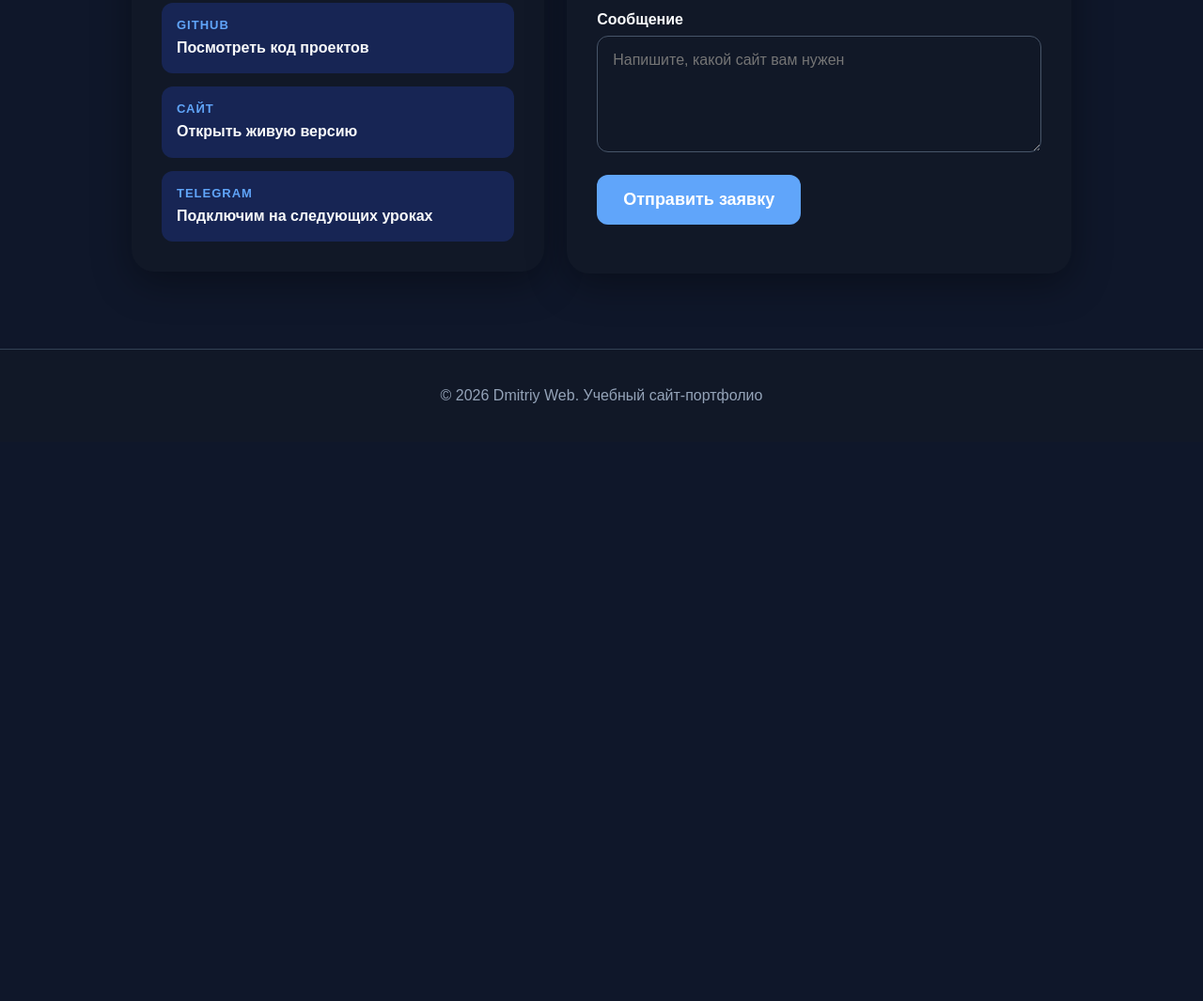
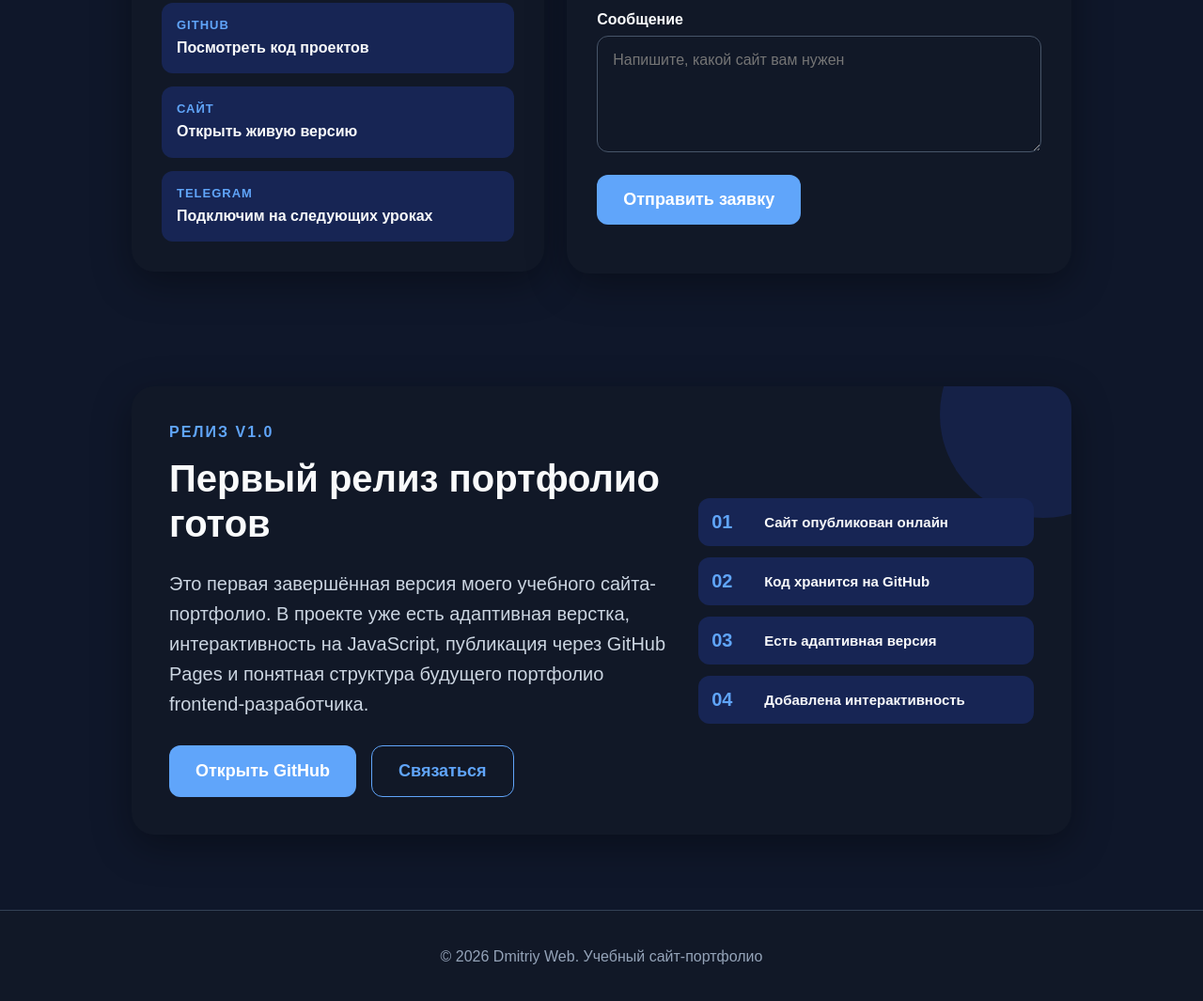
Before and after one commit to nefrit333-cpu/my-first-site, a plain HTML site: page index.html in a window 1280 px wide. Shown: the part 5623-6688 px from the top of the page at 94% size. Before the commit the page ends 6093 px from the top, so only its background shows below. Drawn offline with Linux system fonts and the light colour scheme.

Commit message:
Добавил блок релиза v1.0

```diff
--- a/index.html
+++ b/index.html
@@ -651,6 +651,61 @@
       </div>
     </section>
 
+    <section class="section release-section">
+      <div class="section-container">
+        <div class="release-card">
+          <div class="release-content">
+            <p class="label">Релиз v1.0</p>
+
+            <h2 class="section-title">Первый релиз портфолио готов</h2>
+
+            <p class="section-text">
+              Это первая завершённая версия моего учебного сайта-портфолио. В проекте уже есть
+              адаптивная верстка, интерактивность на JavaScript, публикация через GitHub Pages
+              и понятная структура будущего портфолио frontend-разработчика.
+            </p>
+
+            <div class="release-actions">
+              <a
+                class="button"
+                href="https://github.com/nefrit333-cpu/my-first-site"
+                target="_blank"
+                rel="noopener noreferrer"
+              >
+                Открыть GitHub
+              </a>
+
+              <a class="button-secondary" href="#contacts">
+                Связаться
+              </a>
+            </div>
+          </div>
+
+          <div class="release-points">
+            <div class="release-point">
+              <strong>01</strong>
+              <span>Сайт опубликован онлайн</span>
+            </div>
+
+            <div class="release-point">
+              <strong>02</strong>
+              <span>Код хранится на GitHub</span>
+            </div>
+
+            <div class="release-point">
+              <strong>03</strong>
+              <span>Есть адаптивная версия</span>
+            </div>
+
+            <div class="release-point">
+              <strong>04</strong>
+              <span>Добавлена интерактивность</span>
+            </div>
+          </div>
+        </div>
+      </div>
+    </section>
+
   </main>
 
   <footer class="footer">
--- a/style.css
+++ b/style.css
@@ -212,7 +212,8 @@ body.modal-is-open {
 .project-card,
 .faq-item,
 .contact-info,
-.contact-form {
+.contact-form,
+.release-card {
   background: var(--color-white);
   border-radius: var(--radius-large);
   box-shadow: var(--shadow-card);
@@ -239,7 +240,8 @@ body.modal-is-open {
 .project-card:hover,
 .faq-item:hover,
 .contact-info:hover,
-.contact-form:hover {
+.contact-form:hover,
+.release-card:hover {
   transform: translateY(-4px);
   box-shadow: var(--shadow-card-hover);
 }
@@ -986,6 +988,73 @@ h2,
   font-weight: 700;
 }
 
+.release-section {
+  padding-top: 40px;
+}
+
+.release-card {
+  padding: 40px;
+  display: grid;
+  grid-template-columns: 1.2fr 0.8fr;
+  gap: 28px;
+  align-items: center;
+  overflow: hidden;
+  position: relative;
+}
+
+.release-card::before {
+  content: "";
+  position: absolute;
+  right: -80px;
+  top: -80px;
+  width: 220px;
+  height: 220px;
+  border-radius: 50%;
+  background: var(--color-accent-soft);
+  opacity: 0.7;
+}
+
+.release-content {
+  position: relative;
+  z-index: 1;
+}
+
+.release-actions {
+  display: flex;
+  flex-wrap: wrap;
+  gap: 16px;
+  margin-top: 28px;
+}
+
+.release-points {
+  position: relative;
+  z-index: 1;
+  display: grid;
+  gap: 12px;
+}
+
+.release-point {
+  display: flex;
+  align-items: center;
+  gap: 14px;
+  padding: 14px;
+  border-radius: var(--radius-small);
+  background: var(--color-accent-soft);
+}
+
+.release-point strong {
+  min-width: 42px;
+  color: var(--color-accent);
+  font-size: 20px;
+}
+
+.release-point span {
+  color: var(--color-text);
+  font-size: 15px;
+  font-weight: 700;
+  line-height: 1.4;
+}
+
 .footer {
   padding: 24px 20px;
   text-align: center;
@@ -1080,7 +1149,8 @@ h2,
   .hero-container,
   .about-grid,
   .skills-grid,
-  .contact-layout {
+  .contact-layout,
+  .release-card {
     grid-template-columns: 1fr;
   }
 
@@ -1221,7 +1291,8 @@ h2,
   .about-card,
   .skill-card,
   .contact-info,
-  .contact-form {
+  .contact-form,
+  .release-card {
     padding: 24px;
     border-radius: var(--radius-medium);
   }
@@ -1235,7 +1306,8 @@ h2,
   .project-card:hover,
   .faq-item:hover,
   .contact-info:hover,
-  .contact-form:hover {
+  .contact-form:hover,
+  .release-card:hover {
     transform: none;
   }
 
@@ -1249,7 +1321,8 @@ h2,
     font-size: 18px;
   }
 
-  .actions {
+  .actions,
+  .release-actions {
     flex-direction: column;
   }
 
@@ -1261,6 +1334,10 @@ h2,
   .section {
     padding: 56px 16px;
     scroll-margin-top: 70px;
+  }
+
+  .release-section {
+    padding-top: 24px;
   }
 
   .section-title {
@@ -1311,6 +1388,15 @@ h2,
     transform: none;
   }
 
+  .release-card::before {
+    right: -120px;
+    top: -120px;
+  }
+
+  .release-point {
+    align-items: flex-start;
+  }
+
   .faq-question {
     padding: 20px;
     font-size: 18px;
```
